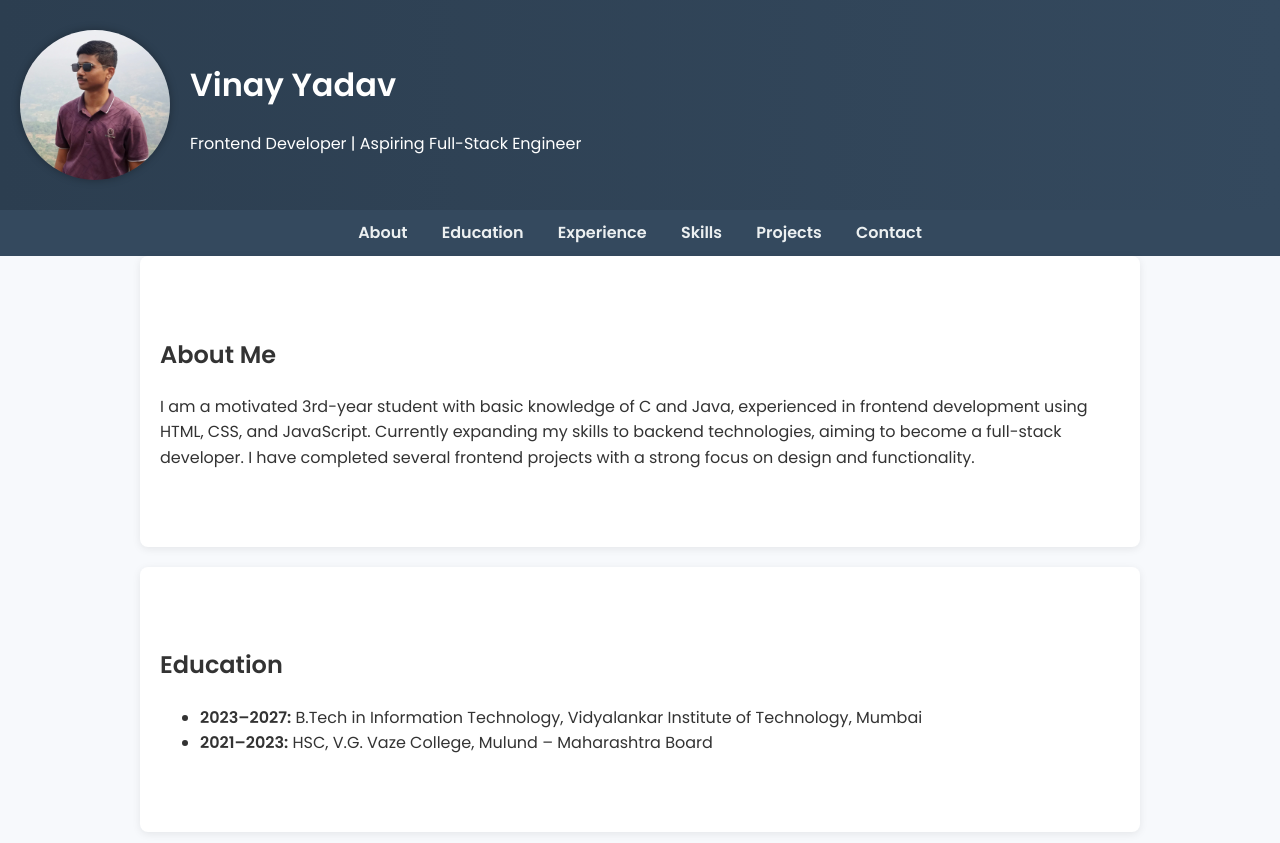
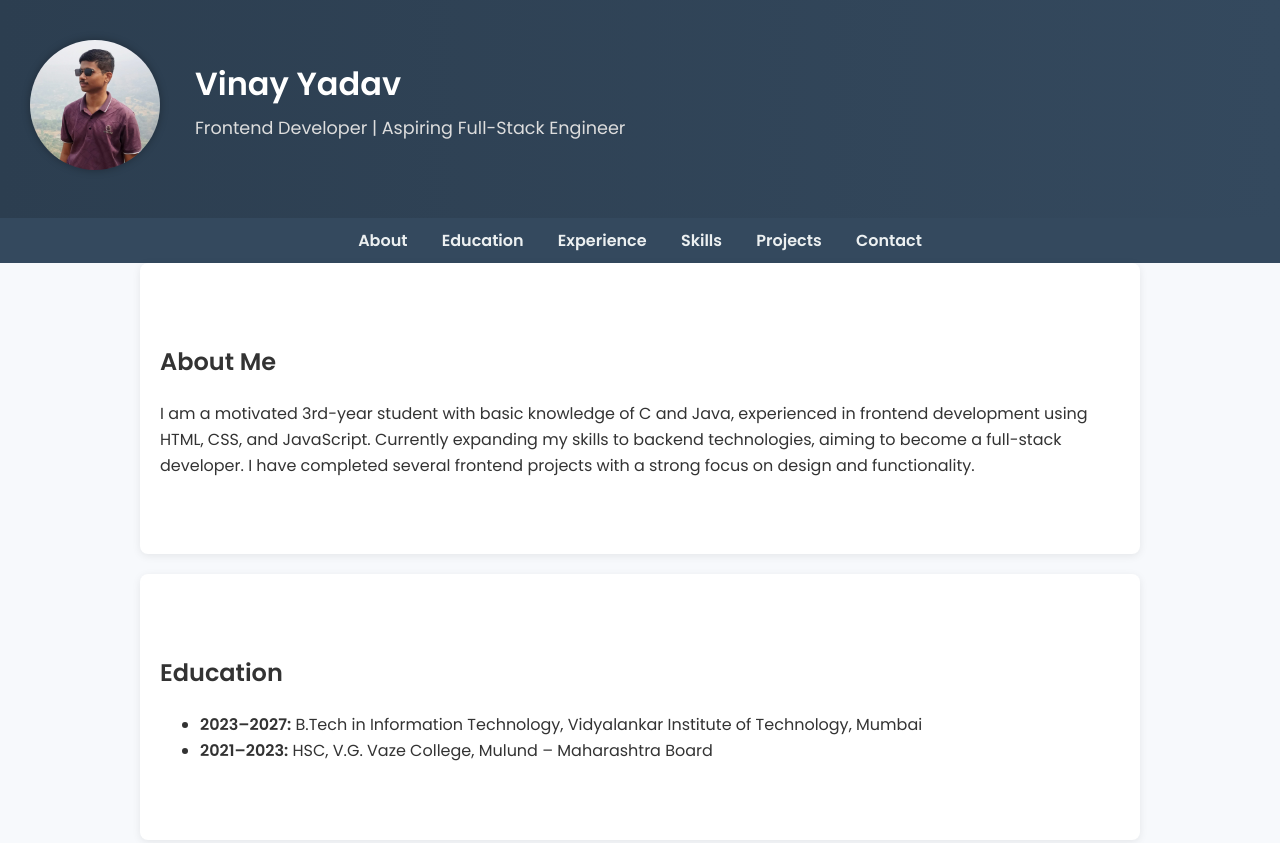
Before and after one commit to Vinay-Yadav-07/Vinay_Yadav.github.io, a plain HTML site: page index.html in a window 1280 px wide. Shown: the top 843 px of the page. Drawn offline with Linux system fonts and the light colour scheme.

Commit message:
Update style.css

```diff
--- a/style.css
+++ b/style.css
@@ -8,13 +8,46 @@ body {
   line-height: 1.6;
 }
 
-/* Header */
-header {
+/* Header: Hero with Flex Layout */
+.hero {
+  display: flex;
+  align-items: center;
+  justify-content: center;
+  padding: 40px 20px;
   background: linear-gradient(to right, #2c3e50, #34495e);
   color: white;
-  padding: 40px 20px;
+  flex-wrap: wrap;
+  box-shadow: 0 4px 6px rgba(0,0,0,0.2);
+}
+
+.hero-left {
+  flex: 0 0 150px;
   text-align: center;
-  box-shadow: 0 4px 6px rgba(0,0,0,0.2);
+}
+
+.profile-pic {
+  width: 130px;
+  height: 130px;
+  border-radius: 50%;
+  object-fit: cover;
+  box-shadow: 0 0 8px rgba(0, 0, 0, 0.3);
+}
+
+.hero-right {
+  flex: 1;
+  padding-left: 25px;
+  text-align: left;
+}
+
+.hero-right h1 {
+  margin: 0;
+  font-size: 2rem;
+}
+
+.hero-right p {
+  margin-top: 5px;
+  font-size: 1.1rem;
+  color: #ddd;
 }
 
 /* Navigation */
@@ -58,7 +91,7 @@ section {
   animation: fadeIn 1s ease-in-out;
 }
 
-/* Profile Image */
+/* Profile Image in About Section */
 section#about img {
   border: 4px solid #2980b9;
   box-shadow: 0 4px 10px rgba(0, 0, 0, 0.1);
@@ -123,7 +156,7 @@ footer {
   }
 }
 
-/* Responsive */
+/* Responsive Layout */
 @media screen and (max-width: 768px) {
   nav li {
     display: block;
@@ -133,35 +166,15 @@ footer {
   section {
     padding: 30px 15px;
   }
-}
-
 
   .hero {
-  display: flex;
-  align-items: center;
-  justify-content: center;
-  padding: 30px 20px;
-  background-color: #2c3e50;
-  color: white;
-  flex-wrap: wrap;
-}
-
-.hero-left {
-  flex: 0 0 150px;
+    flex-direction: column;
     text-align: center;
   }
 
   .hero-right {
-  flex: 1;
-  padding-left: 20px;
-  text-align: left;
+    padding-left: 0;
+    text-align: center;
+    margin-top: 15px;
   }
-
-.profile-pic {
-  width: 150px;
-  height: 150px;
-  border-radius: 50%;
-  display: block;
-  margin: 0 auto;
-  box-shadow: 0 0 8px rgba(0, 0, 0, 0.3);
 }
```
Lines whose indentation alone changed are shown as unchanged.
